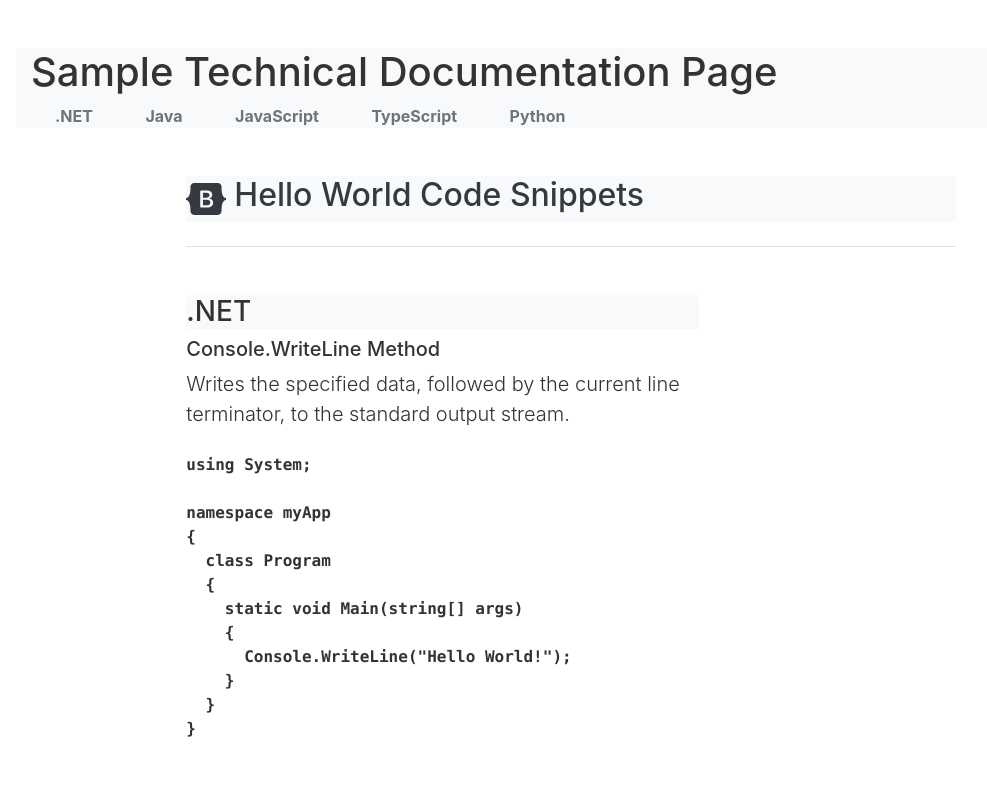
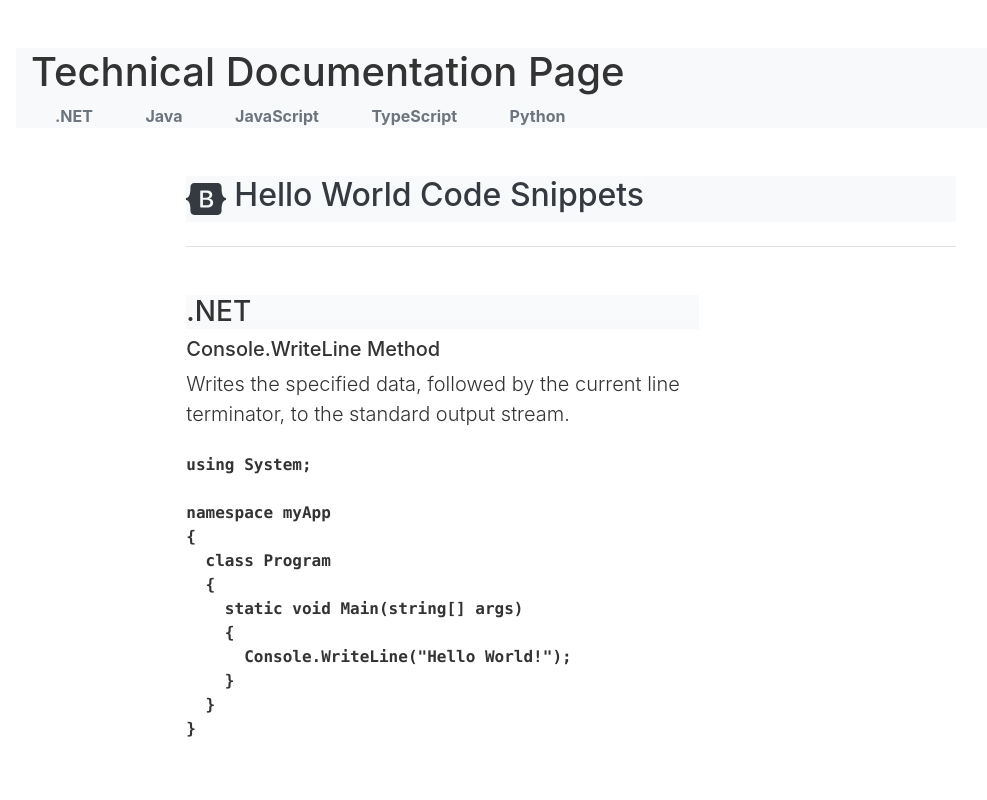
Before and after one commit to milliorn/Technical-Document, a website with bundled scripts: page index.html in a window 1280 px wide. Shown: the top 800 px of the page, without its empty margins (69-1056 px from the left). Built offline with nearby package versions, Linux system fonts and the light colour scheme; files whose address does not match are found by name.

Commit message:
edit header

```diff
--- a/index.html
+++ b/index.html
@@ -15,7 +15,7 @@
         id="navbar"
         >
         <div class="container-fluid">
-          <header class="h1">Sample Technical Documentation Page</header>
+          <header class="h1">Technical Documentation Page</header>
           <a
             class="
                   navbar-brand
```
